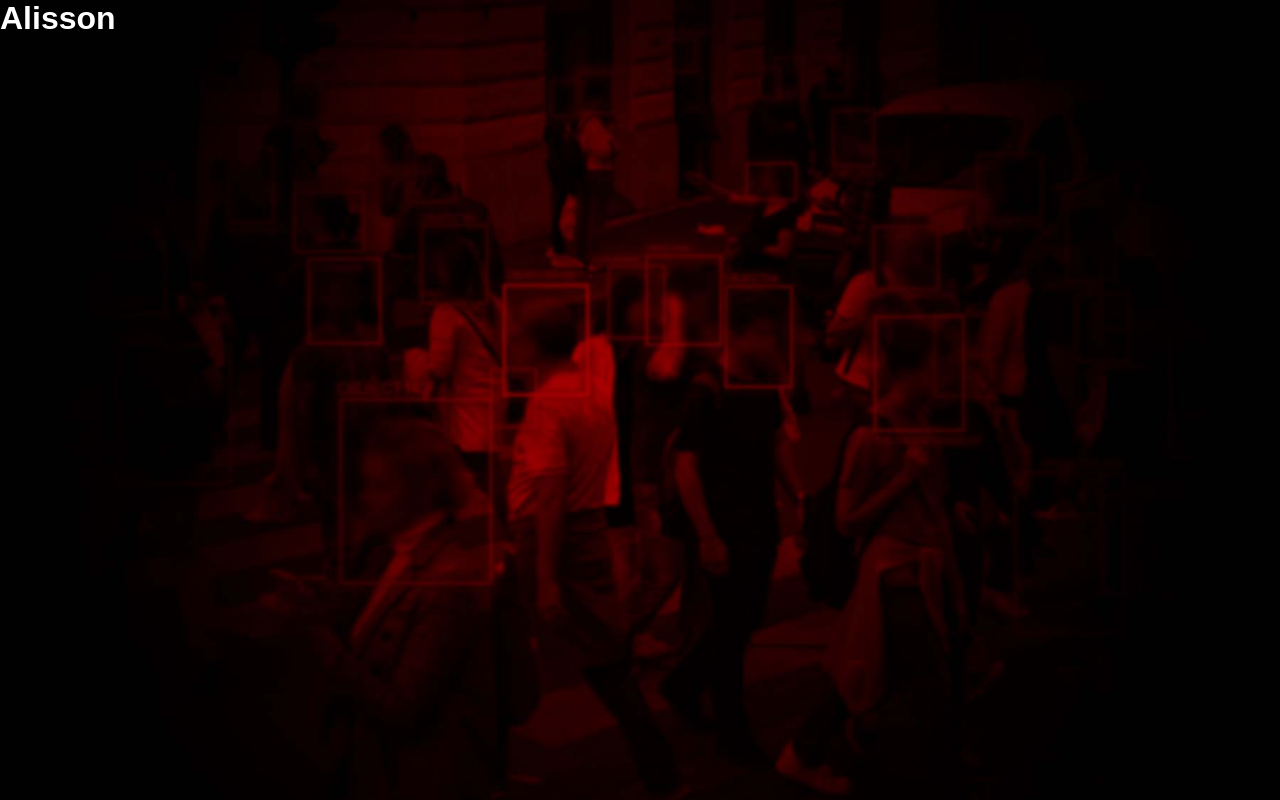
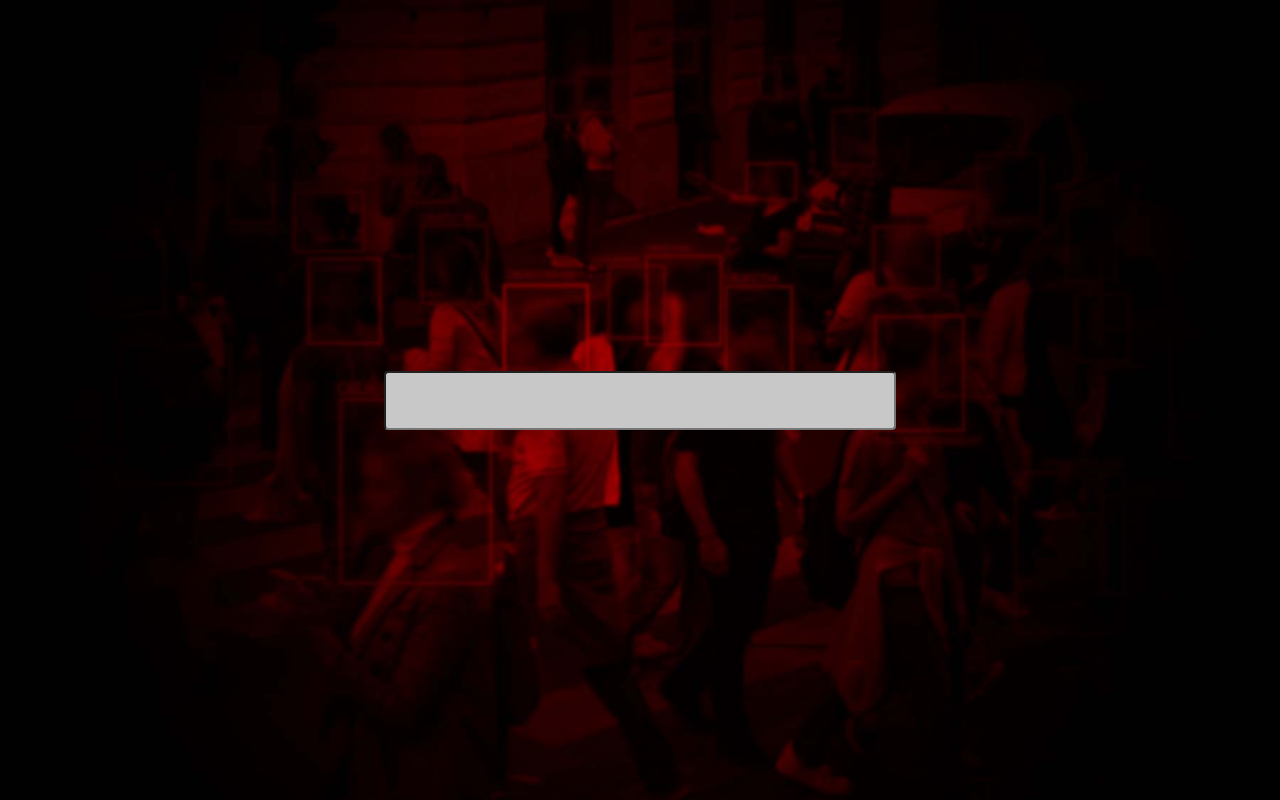
Before and after one commit to AlissonRaphael/teletela, a React app: page / in a window 1280 px wide. Built offline with nearby package versions, Linux system fonts and the light colour scheme.

Commit message:
feat: add input component

```diff
--- a/src/App.jsx
+++ b/src/App.jsx
@@ -1,9 +1,10 @@
 import { GlobalStyle } from "./styles/global"
+import Input from './components/Input'
 
 export default function App () {
   return (
     <>
-      <h1>Alisson</h1>
+      <Input/>
       <GlobalStyle/>
     </>
   )
--- /dev/null
+++ b/src/components/Input/index.jsx
@@ -0,0 +1,11 @@
+import { Container, InputContainer } from "./style"
+
+export default function Input () {
+  return (
+    <Container>
+      <InputContainer>
+        <input type="text"/>
+      </InputContainer>
+    </Container>
+  )
+}
--- /dev/null
+++ b/src/components/Input/style.js
@@ -0,0 +1,22 @@
+import styled from 'styled-components'
+
+export const Container = styled.div`
+  width: 100vw;
+  height: 100vh;
+
+  display: flex;
+  align-items: center;
+  justify-content: center;
+`
+
+export const InputContainer = styled.div`
+    width: 40%;
+
+  input {
+    font-size: 1.25rem;
+    background-color: rgb(200,200,200);
+    padding: 1rem;
+    border-radius: 0.25rem;
+    width: 100%;
+  }
+`
```
